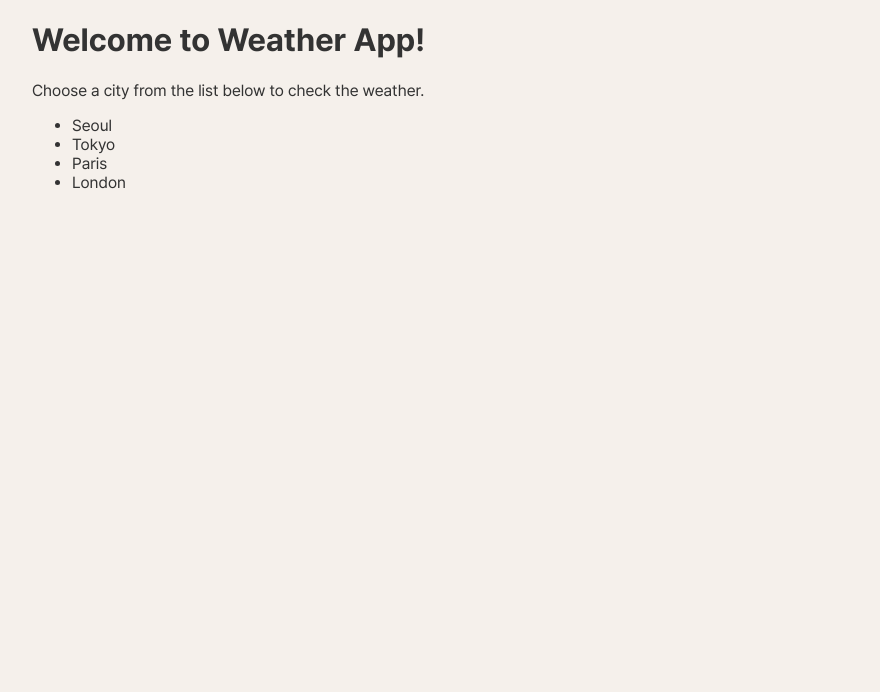
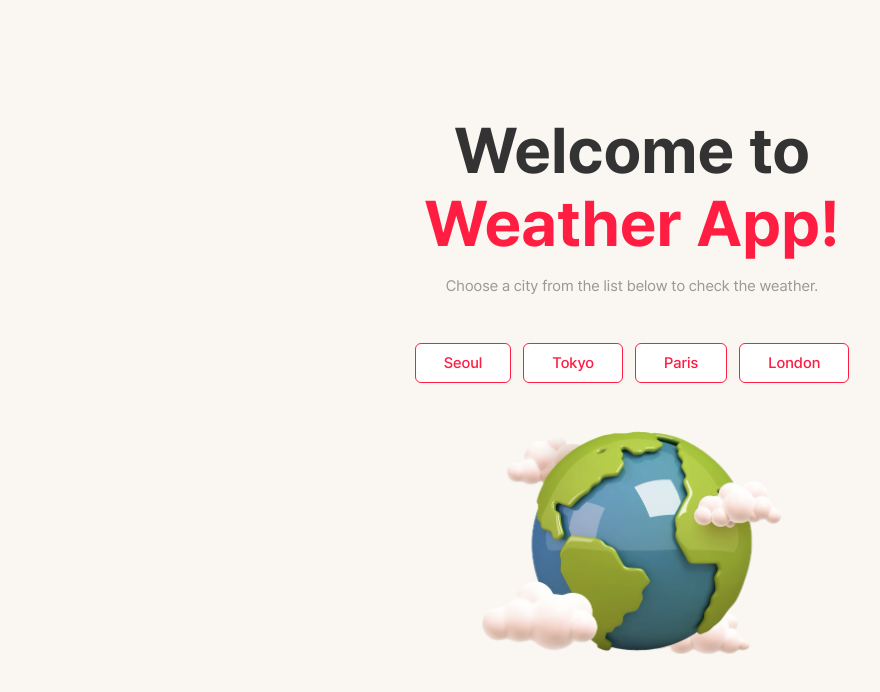
Before and after one commit to dahyyun/weather-app, a Next.js app: page / in a window 1280 px wide. Shown: the top 692 px of the page, without its empty margins (8-888 px from the left). Built offline with nearby package versions, Linux system fonts and the light colour scheme.

Commit message:
feat: style main page and city detail page

```diff
--- a/pages/index.js
+++ b/pages/index.js
@@ -10,22 +10,26 @@ export default function Home() {
       <Head>
         <title> Weather App </title>
       </Head>
-      <main className="layout">
-        <h1>
-          Welcome to <span> Weather App! </span>
+      <main className={`layout ${styles.main}`}>
+        <h1 className={styles.title}>
+          Welcome to <br />
+          <span className={styles.titleAccent}> Weather App! </span>
         </h1>
-        <p>Choose a city from the list below to check the weather.</p>
+        <p className={styles.subtitle}>
+          Choose a city from the list below to check the weather.
+        </p>
         <nav>
-          <ul>
+          <ul className={styles.cityList}>
             {CITIES.map((city) => (
               <li key={city}>
                 <Link href={`/${city}`}>
-                  <a>{city}</a>
+                  <a className={styles.cityLink}>{city}</a>
                 </Link>
               </li>
             ))}
           </ul>
         </nav>
+        <img src="/earth-3d.png" alt="globe" className={styles.globe} />
       </main>
     </div>
   );
--- a/styles/Home.module.css
+++ b/styles/Home.module.css
@@ -10,6 +10,7 @@
   flex-direction: column;
   justify-content: center;
   align-items: center;
+  text-align: center;
 }
 
 .footer {
@@ -127,3 +128,46 @@
     filter: invert(1);
   }
 }
+
+.titleAccent {
+  color: #ff1d42;
+}
+
+.subtitle {
+  font-size: 0.95rem;
+  color: #999;
+  margin: 16px 0 32px;
+}
+
+.globe {
+  width: 300px;
+  height: auto;
+  margin: 32px 0;
+}
+
+.cityList {
+  list-style: none;
+  padding: 0;
+  display: flex;
+  gap: 12px;
+  flex-wrap: wrap;
+  justify-content: center;
+}
+
+.cityLink {
+  display: inline-block;
+  padding: 10px 28px;
+  border: 1.5px solid #ff1d42;
+  border-radius: 6px;
+  color: #ff1d42;
+  font-weight: 500;
+  font-size: 0.95rem;
+  transition: all 0.2s ease;
+  text-decoration: none;
+  background-color: white;
+}
+
+.cityLink:hover {
+  background-color: #ff1d42;
+  color: white;
+}
--- a/styles/globals.css
+++ b/styles/globals.css
@@ -6,7 +6,7 @@ body {
   margin: 0;
   font-family: 'Pretendard', -apple-system, BlinkMacSystemFont, Segoe UI, Roboto, Oxygen,
     Ubuntu, Cantarell, Fira Sans, Droid Sans, Helvetica Neue, sans-serif;
-    background-color: #f5f0eb;
+    background-color: #faf7f2;
     color: #333;
 }
 
```
Also changed, not shown: public/earth-3d.png (added).
